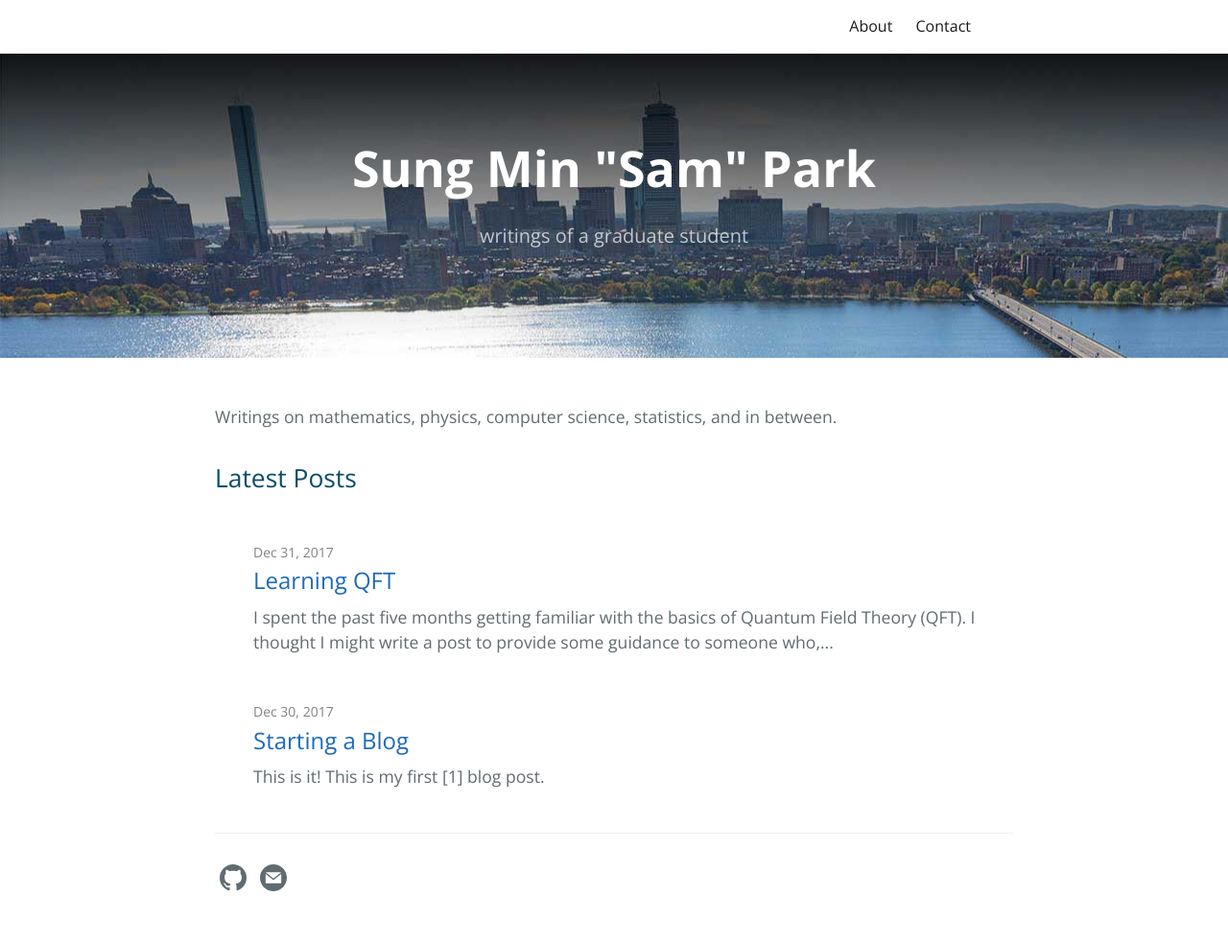
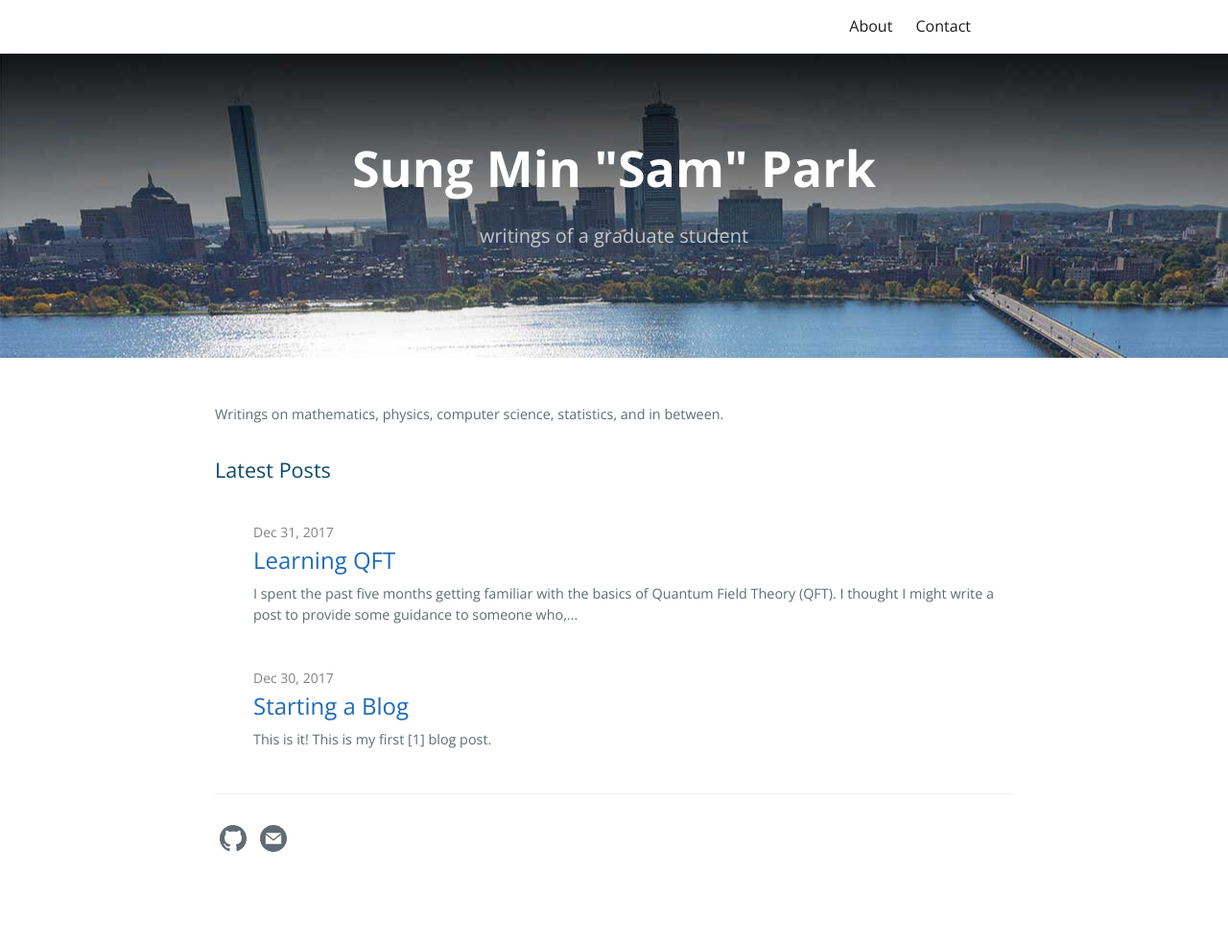
Before and after one commit to sung-max/sung-max.github.io, a Jekyll site: the page built from index.md, in a window 1280 px wide. Shown: the whole page at 96% size. Built offline with Jekyll 4.4.1, drawn with Linux system fonts in a browser that asks for light colours; after the commit the page ends 942 px from its top, so only the background shows below that.

Commit message:
updated font sizes  in main-content

```diff
--- a/_sass/jekyll-theme-cayman-blog.scss
+++ b/_sass/jekyll-theme-cayman-blog.scss
@@ -171,17 +171,17 @@ a {
     max-width: 64rem;
     padding: 3rem 6rem;
     margin: 0 auto;
-    font-size: 1.1rem;
+    font-size: 0.9rem;
   }
 
   @include medium {
     padding: 3rem 4rem;
-    font-size: 1.1rem;
+    font-size: 0.8rem;
   }
 
   @include small {
     padding: 2rem 1rem;
-    font-size: 1rem;
+    font-size: 0.7rem;
   }
 
   img {
```
